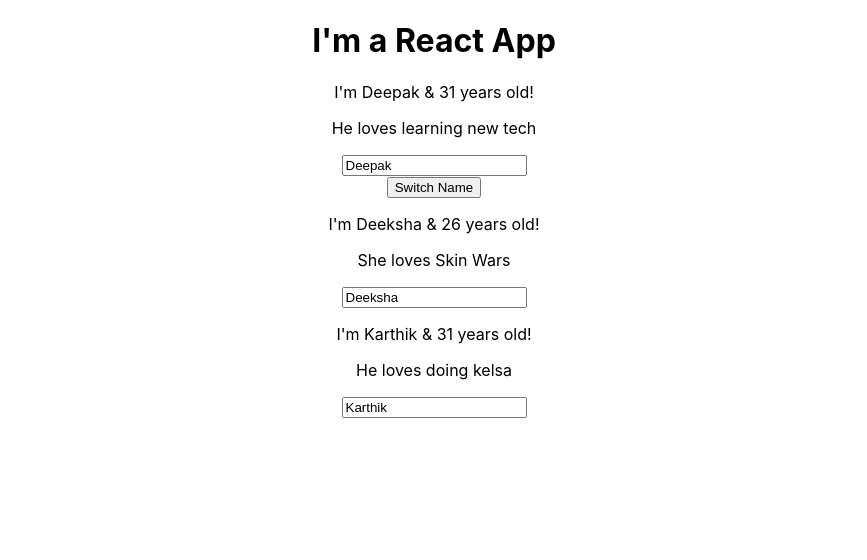
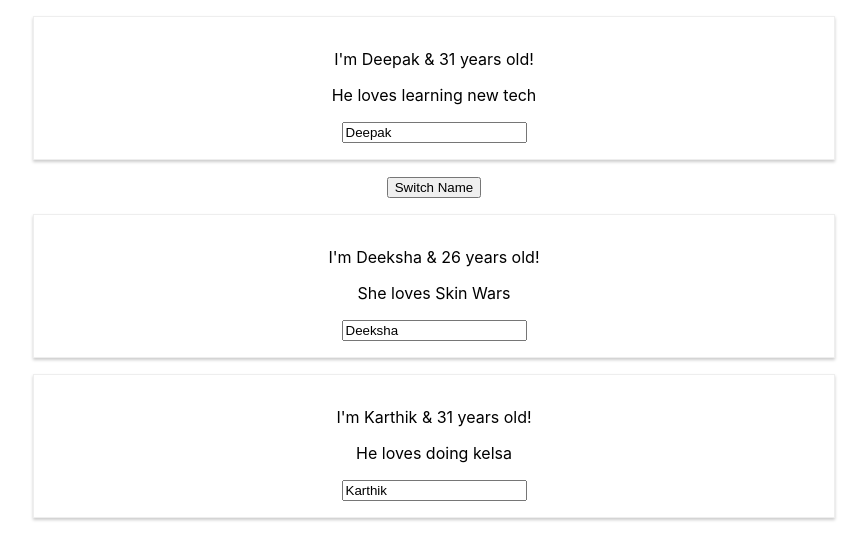
Before and after one commit to jagadeeshdeepak/react, a React (Create React App) app in the folder react-complete-guide/: page / in a window 1280 px wide. Shown: the top 560 px of the page, without its empty margins (206-1073 px from the left). Built offline with nearby package versions, Linux system fonts and the light colour scheme.

Commit message:
add styling to the application

```diff
--- a/react-complete-guide/src/App.js
+++ b/react-complete-guide/src/App.js
@@ -40,7 +40,6 @@
   render() {
     return (
       <div className="App">
-        <h1>I'm a React App</h1>
         <Person
         name={this.state.persons[0].name}
         age={this.state.persons[0].age}
--- /dev/null
+++ b/react-complete-guide/src/Person/Person.css
@@ -0,0 +1,8 @@
+.Person {
+  width: 60%;
+  margin: 16px auto;
+  border: 1px solid #eee;
+  box-shadow: 0 2px 3px #ccc;
+  padding: 16px;
+  text-align: center;
+}
--- a/react-complete-guide/src/Person/Person.js
+++ b/react-complete-guide/src/Person/Person.js
@@ -1,10 +1,11 @@
 import React from 'react';
+import "./Person.css";
 
 const person = (props) => {
   //return <p>I'm a { Math.floor(Math.random() * 30) } old person</p>;
   // STATE cannot be defined here
   return (
-    <div>
+    <div className="Person">
       <p onClick={props.click}>I'm {props.name} & {props.age} years old!</p>
       <p>{props.children}</p>
       <input onChange={props.changed} value={props.name}/>
```
